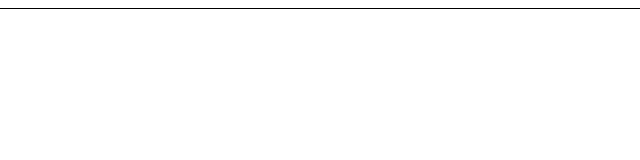
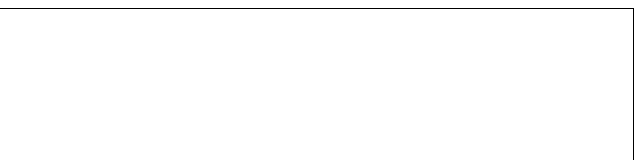
Before and after one commit to sashman/baby-vision, a plain HTML site: page index.htm in a window 1280 px wide. Shown: the top 160 px of the page, 640-1280 px from the left. Drawn offline with Linux system fonts and the light colour scheme.

Commit message:
Thanks @scottlittlewood

```diff
--- a/index.htm
+++ b/index.htm
@@ -83,7 +83,7 @@
   </style>
 </head>
 
-<body onload="draw();" style="width: 100%; height: 100%">
+<body onload="draw();" style="height: 100vh; box-sizing: border-box;">
   <canvas id="canvas" width="1000" height="500"></canvas>
 </body>
 
```
